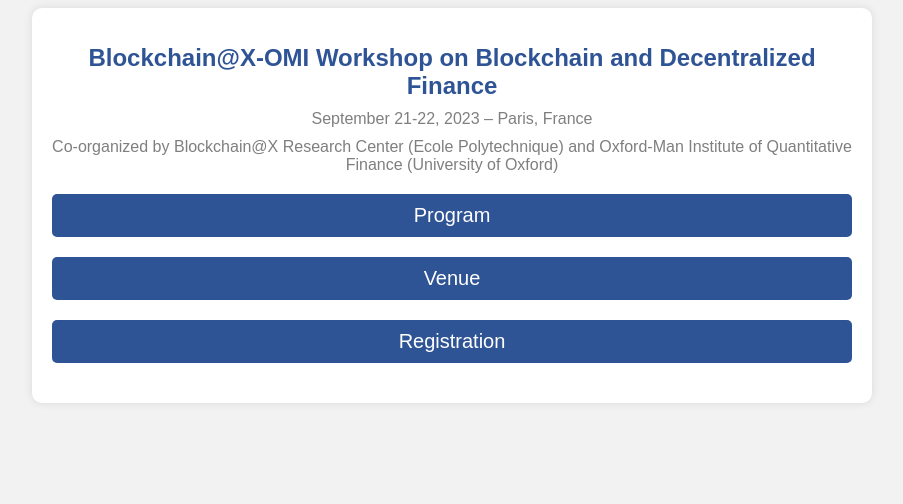
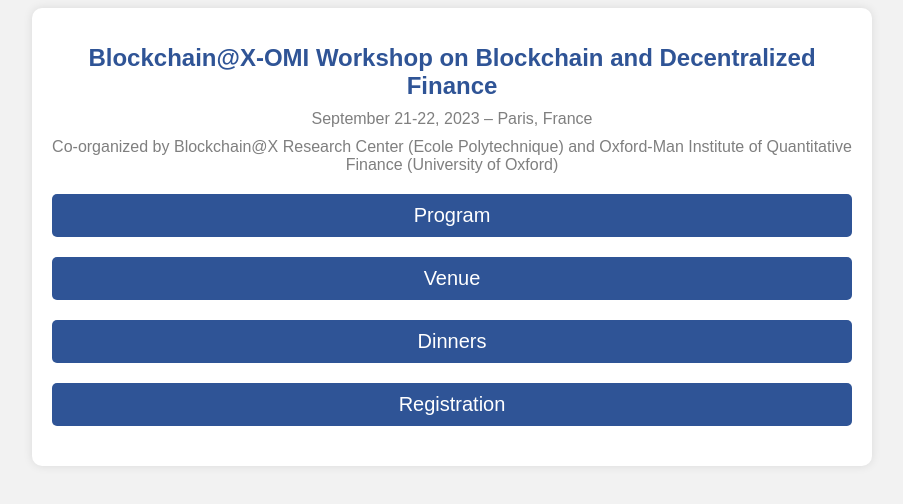
Before and after one commit to michele-fabi/Blockchain-DEFI-Workshop-X-OMI, a plain HTML site: page index.html in a window 1280 px wide. Shown: the whole page, without its empty margins (188-1091 px from the left). Drawn offline with Linux system fonts and the light colour scheme.

Commit message:
Update index.html

```diff
--- a/index.html
+++ b/index.html
@@ -56,6 +56,7 @@
 
         <a class="button" href="PROGRAM.html">Program</a>
         <a class="button" href="VENUE.html">Venue</a>
+         <a class="button" href="DINNERS.html">Dinners</a>
         <a class="button" href="https://form.jotform.com/232012481666048">Registration</a>
     </div>
 </body>
```
